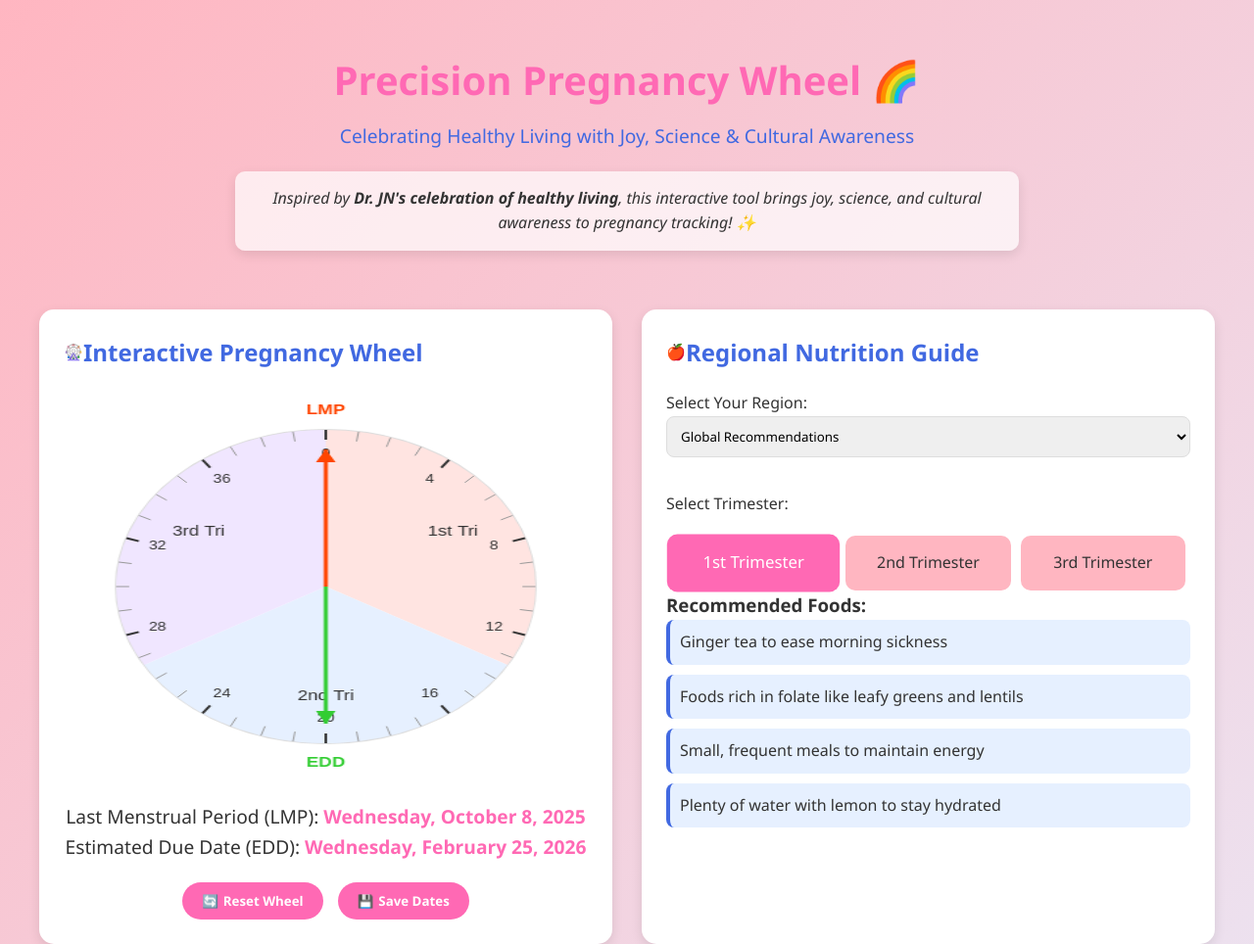
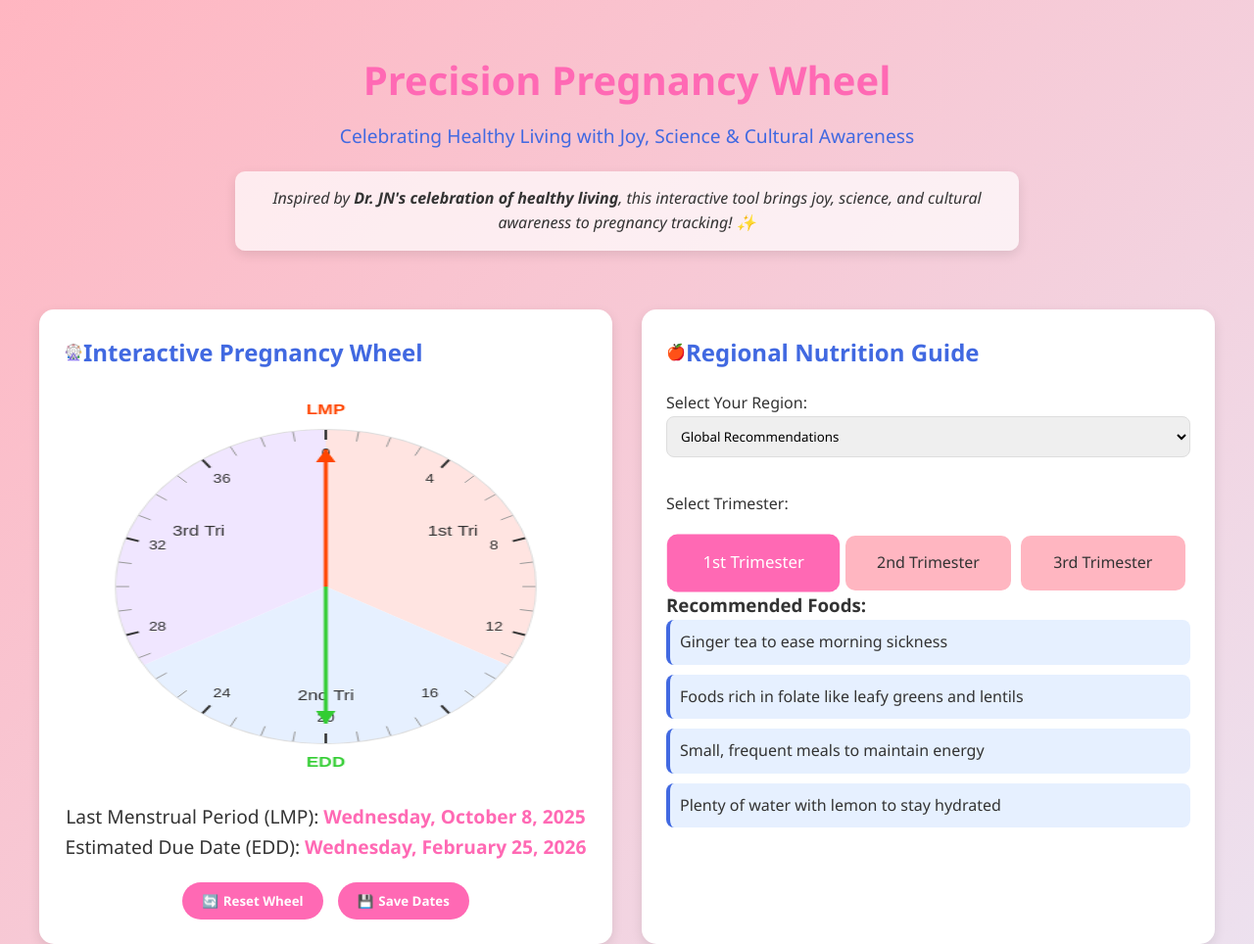
Before and after one commit to joroge/thedeliverydate, a plain HTML site: page readme.html in a window 1280 px wide. Shown: the top 964 px of the page at 98% size. Drawn offline with Linux system fonts and the light colour scheme.

Commit message:
Update readme.html

```diff
--- a/readme.html
+++ b/readme.html
@@ -252,7 +252,7 @@
 <body>
     <div class="container">
         <header>
-            <h1>Precision Pregnancy Wheel 🌈</h1>
+            <h1>Precision Pregnancy Wheel </h1>
             <p class="tagline">Celebrating Healthy Living with Joy, Science & Cultural Awareness</p>
             <div class="inspiration">
                 <p>Inspired by <strong>Dr. JN's celebration of healthy living</strong>, this interactive tool brings joy, science, and cultural awareness to pregnancy tracking! ✨</p>
```
